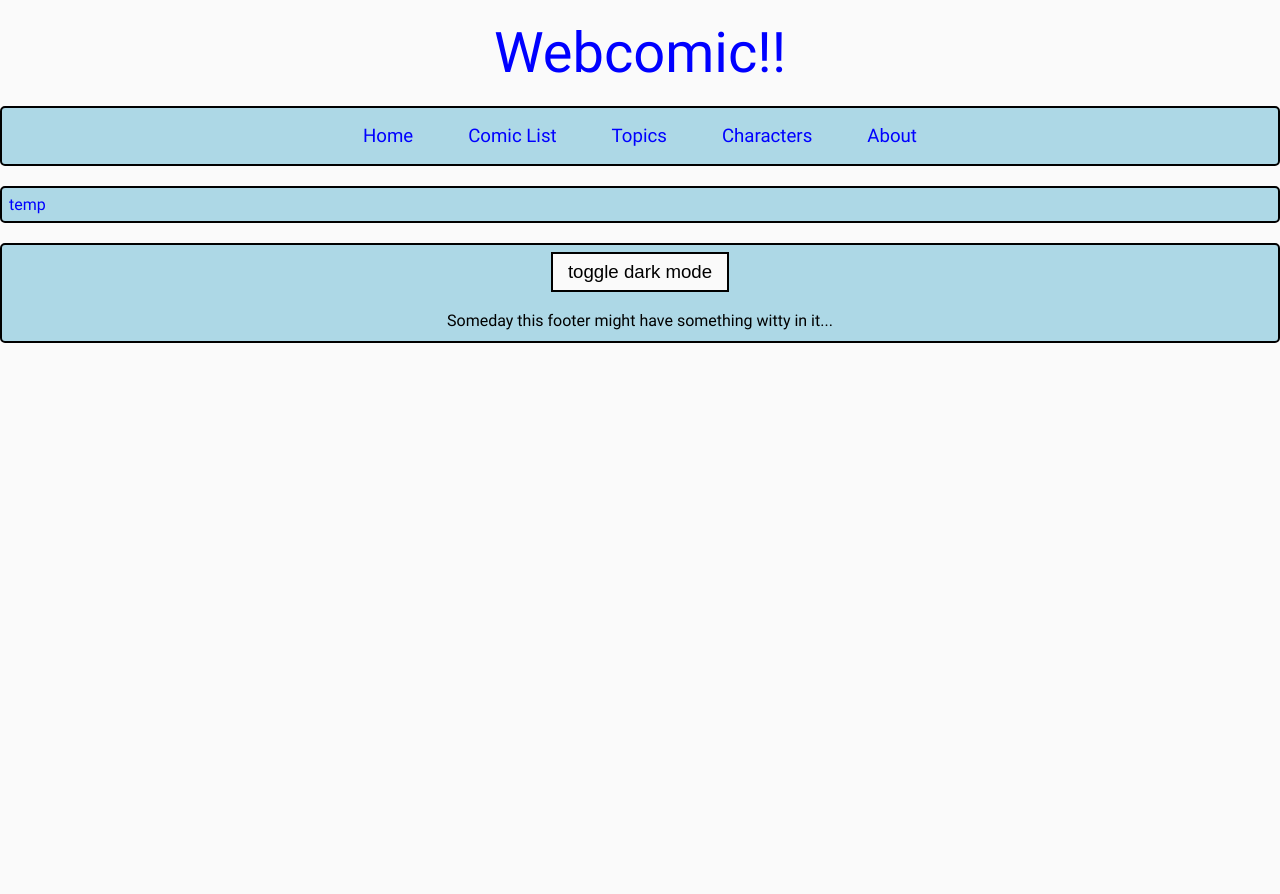
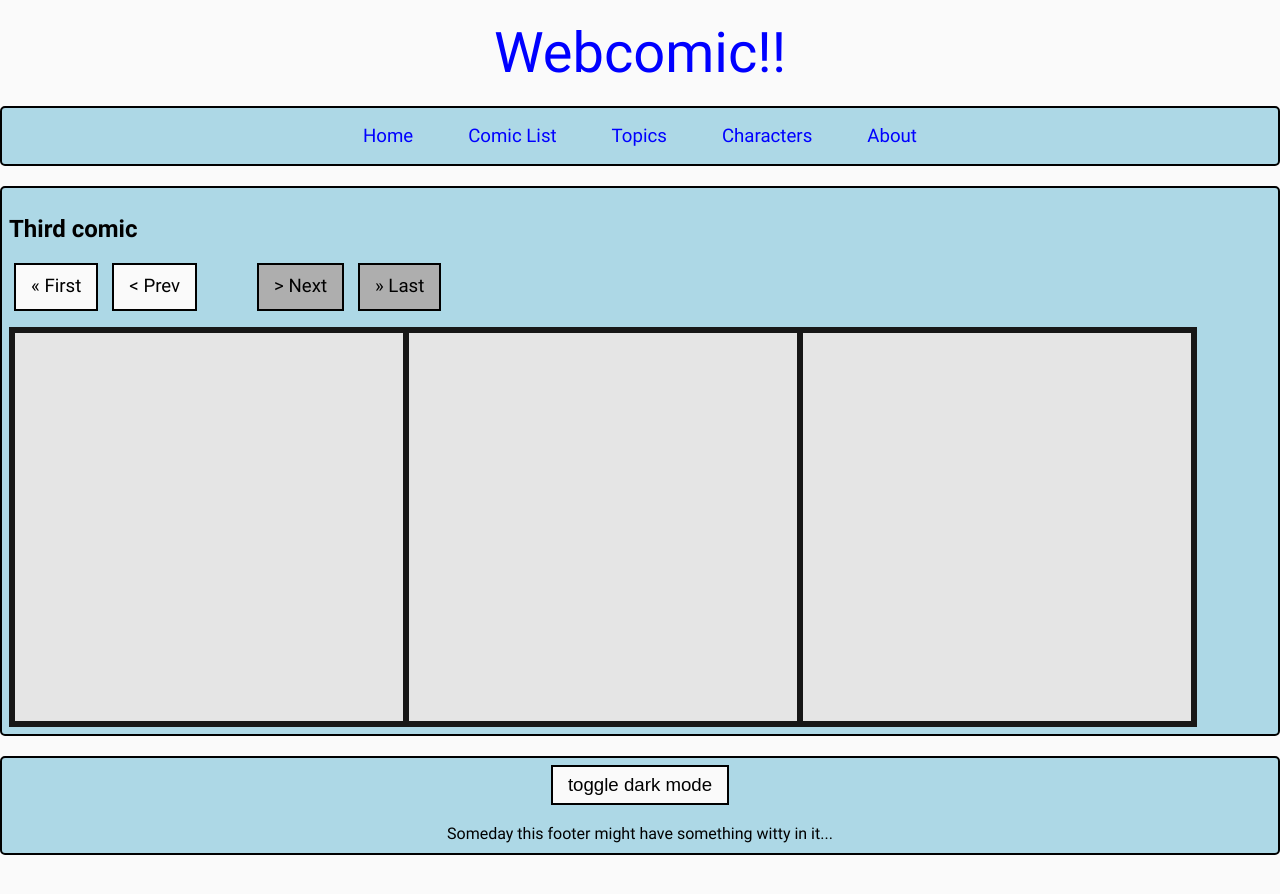
Before and after one commit to rollerozxa/comic-thing, a Jekyll site: the page built from index.html, in a window 1280 px wide. Shown: the top 894 px of the page. Built offline with Jekyll 4.4.1, drawn with Linux system fonts in a browser that asks for light colours.

Commit message:
Show latest comic on the index page

```diff
--- a/index.html
+++ b/index.html
@@ -2,4 +2,20 @@
 layout: default
 ---
 
-<a href="/comics/3/">temp</a>
+{% assign comic = site.comics.last %}
+
+<h1>{{ comic.title }}</h1>
+
+<p>
+	<a class="btn" href="/comics/1/">&laquo; First</a>
+	<a class="btn" href="/comics/{{ comic.num | minus:1 }}/">&lt; Prev</a>
+
+	<span class="separator"></span>
+
+	<span class="btn-dis">&gt; Next</span>
+	<span class="btn-dis">&raquo; Last</span>
+</p>
+
+<div class="comiccontainer">
+	<img class="comic" src="/comic_images/{{ comic.num }}.png">
+</div>
```
